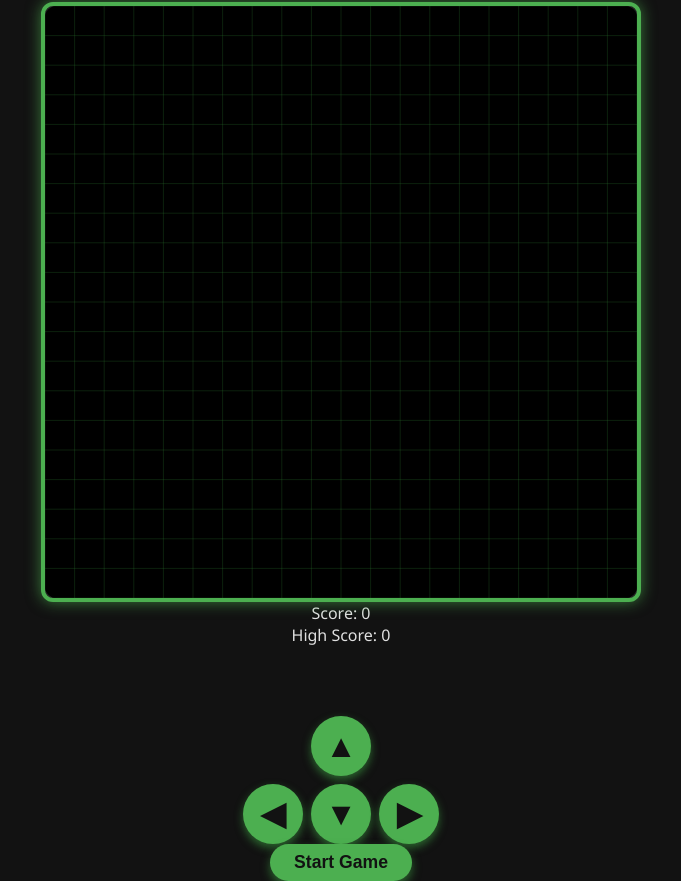
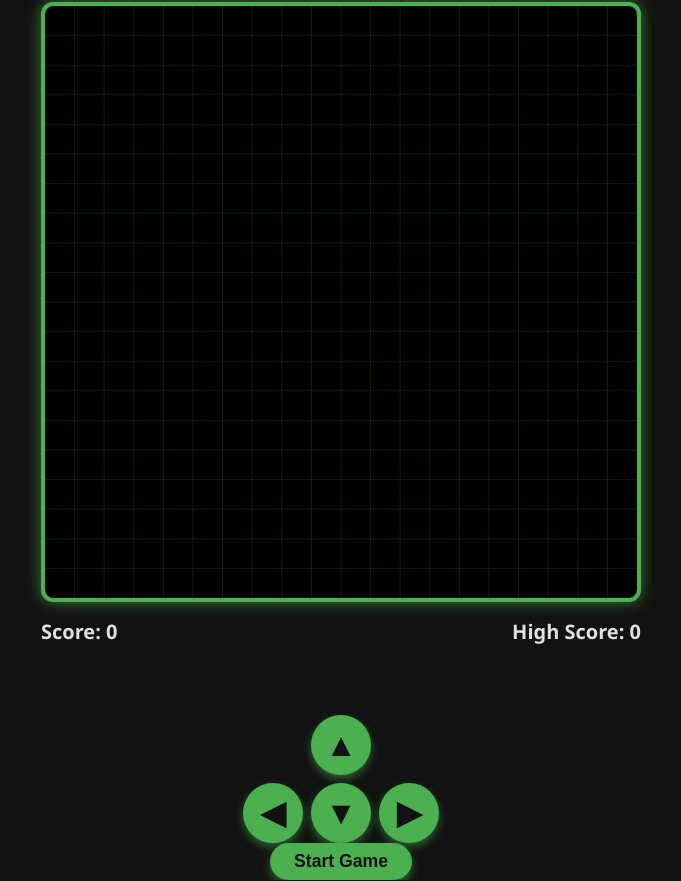
Before and after one commit to payalybadwaik/snake-game, a plain HTML site: page index.html in a window 1280 px wide. Shown: the part 65-946 px from the top of the page, without its empty margins (299-980 px from the left). Drawn offline with Linux system fonts and the light colour scheme.

Commit message:
Update index.html

```diff
--- a/index.html
+++ b/index.html
@@ -11,8 +11,10 @@
     <div id="game-container" aria-label="Snake game area">
       <canvas id="gameCanvas" width="400" height="400"></canvas>
     </div>
-    <div id="scoreboard" aria-live="polite" aria-atomic="true">Score: 0</div>
-    <div id="highscoreboard" aria-live="polite" aria-atomic="true">High Score: 0</div>
+    <div id="scorebar">
+      <div id="scoreboard" aria-live="polite" aria-atomic="true">Score: 0</div>
+      <div id="highscoreboard" aria-live="polite" aria-atomic="true">High Score: 0</div>
+    </div>
     <div id="message" role="alert" aria-live="assertive"></div>
 
     <div id="direction-buttons" aria-label="Snake movement controls" role="group">
```
